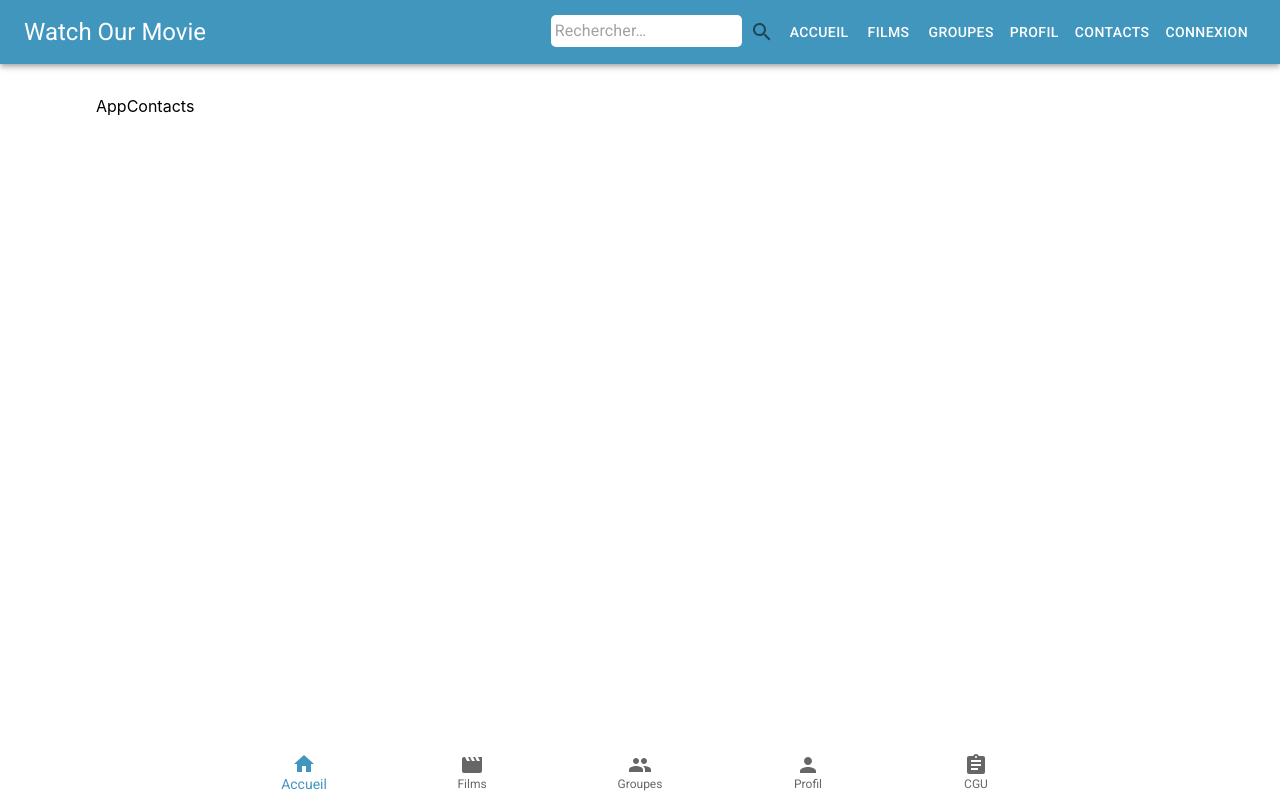
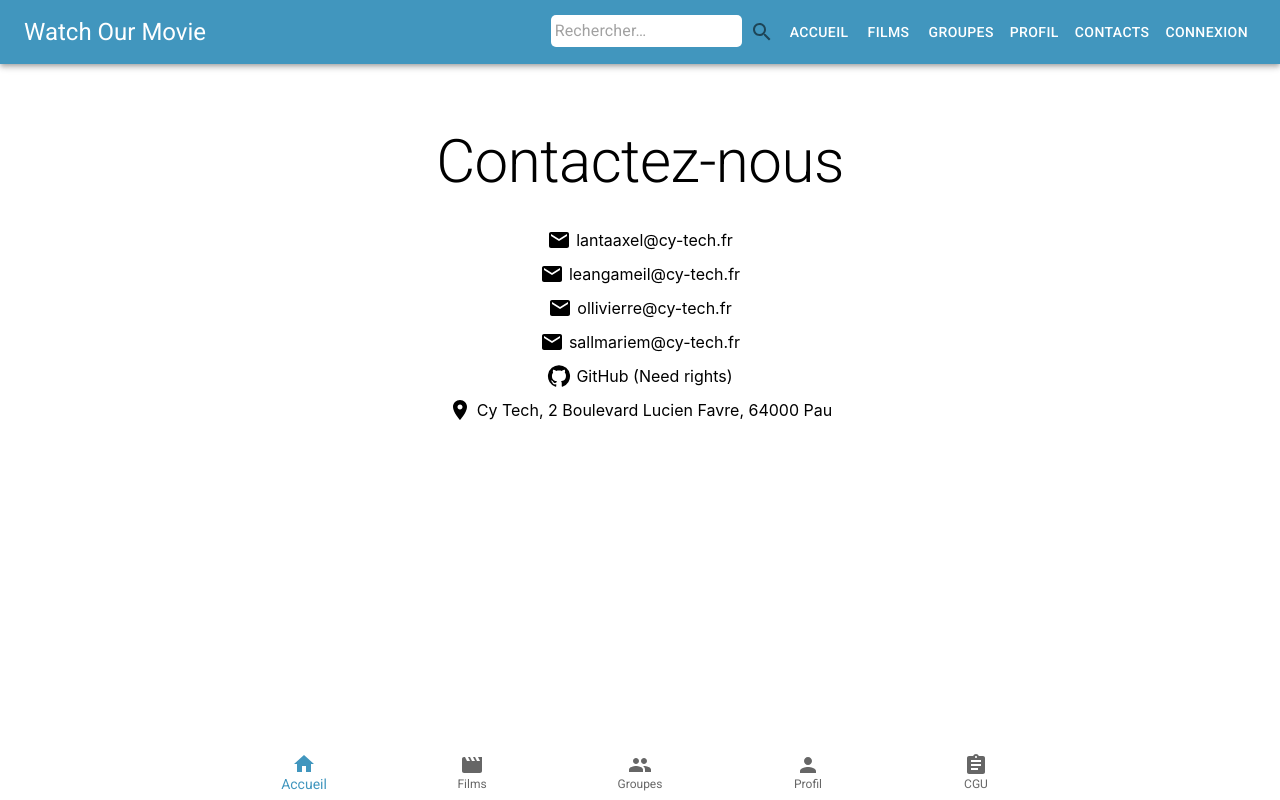
Before and after one commit to PingouinDuTurfu/WatchOurMovie, a React (Create React App) app in the folder front/wom/: page /contacts in a window 1280 px wide. Built offline with nearby package versions, Linux system fonts and the light colour scheme.

Commit message:
Contacts

```diff
--- a/front/wom/src/components/AppContacts.tsx
+++ b/front/wom/src/components/AppContacts.tsx
@@ -1,7 +1,41 @@
-import React from 'react'
+import React from "react";
+import { Email, Phone, LocationOn, GitHub } from "@mui/icons-material";
+import styles from "../css/AppContacts.module.css";
+import { Typography } from "@mui/material";
 
 export default function AppContacts() {
   return (
-    <div>AppContacts</div>
-  )
+    <div className={styles.container}>
+      <Typography variant="h2">Contactez-nous</Typography>
+      <div className={styles.contacts}>
+        <div className={styles.contact}>
+          <Email className={styles.icon} />
+          <a href="mailto:lantaaxel@cy-tech.fr">lantaaxel@cy-tech.fr</a>
+        </div>
+        <div className={styles.contact}>
+          <Email className={styles.icon} />
+          <a href="mailto:leangameil@cy-tech.fr">leangameil@cy-tech.fr</a>
+        </div>
+
+        <div className={styles.contact}>
+          <Email className={styles.icon} />
+          <a href="mailto:ollivierre@cy-tech.fr">ollivierre@cy-tech.fr</a>
+        </div>
+
+        <div className={styles.contact}>
+          <Email className={styles.icon} />
+          <a href="mailto:sallmariem@cy-tech.fr">sallmariem@cy-tech.fr</a>
+        </div>
+
+        <div className={styles.contact}>
+          <GitHub className={styles.icon} />
+          <a href="https://github.com/PingouinDuTurfu/WatchOurMovie" target="/">GitHub (Need rights)</a>
+        </div>
+        <div className={styles.contact}>
+          <LocationOn className={styles.icon} />
+          <span>Cy Tech, 2 Boulevard Lucien Favre, 64000 Pau</span>
+        </div>
+      </div>
+    </div>
+  );
 }
--- a/front/wom/src/components/AppInscription.tsx
+++ b/front/wom/src/components/AppInscription.tsx
@@ -28,6 +28,7 @@
               S'inscrire
             </Button>
           </FormControl>
+          <h2>Genre</h2>
         </div>
       </Paper>
     </div>
--- a/front/wom/src/components/AppProfil.tsx
+++ b/front/wom/src/components/AppProfil.tsx
@@ -6,9 +6,9 @@
 export default function AppProfil() {
   // Exemple utilisateur
   const user = {
-    name: 'Nom',
+    name: 'Prénom',
     surname: 'Exemple',
-    email: 'nom@example.com',
+    email: 'nom@exemple.com',
     pseudo: 'SuperExemple',
     groups: ['Group 1', 'Group 2', 'Group 3'],
     genres: ['Romance', 'Comedy']
@@ -35,7 +35,7 @@
   return (
     <div className={styles.container}>
       <div className={styles.profil}>
-        <Avatar alt="User Avatar" src="dune2.jpg" className={styles.avatar} />
+        <Avatar alt="User Avatar" className={styles.avatar} />
         <div className={styles.userInfo}>
           <div className={styles.nameContainer}>
             <Typography variant="h4">{user.pseudo}</Typography>
--- /dev/null
+++ b/front/wom/src/css/AppContacts.module.css
@@ -0,0 +1,28 @@
+.container {
+  text-align: center;
+}
+
+.contacts {
+  display: flex;
+  flex-direction: column;
+  align-items: center;
+}
+
+.contact {
+  display: flex;
+  align-items: center;
+  margin-bottom: 10px;
+}
+
+.icon {
+  margin-right: 5px;
+}
+
+.contact a {
+  text-decoration: none;
+  color: inherit;
+}
+
+.container h2{
+  padding: 0.5em !important;
+}
--- a/front/wom/src/css/AppProfil.module.css
+++ b/front/wom/src/css/AppProfil.module.css
@@ -6,8 +6,8 @@
 }
 
 .avatar {
-  width: 350px !important;
-  height: 350px !important;
+  width: 250px !important;
+  height: 250px !important;
   border-radius: 50%;
 }
 
```
Also changed, not shown: 1 other file (tests, documents, lock files or other folders).
